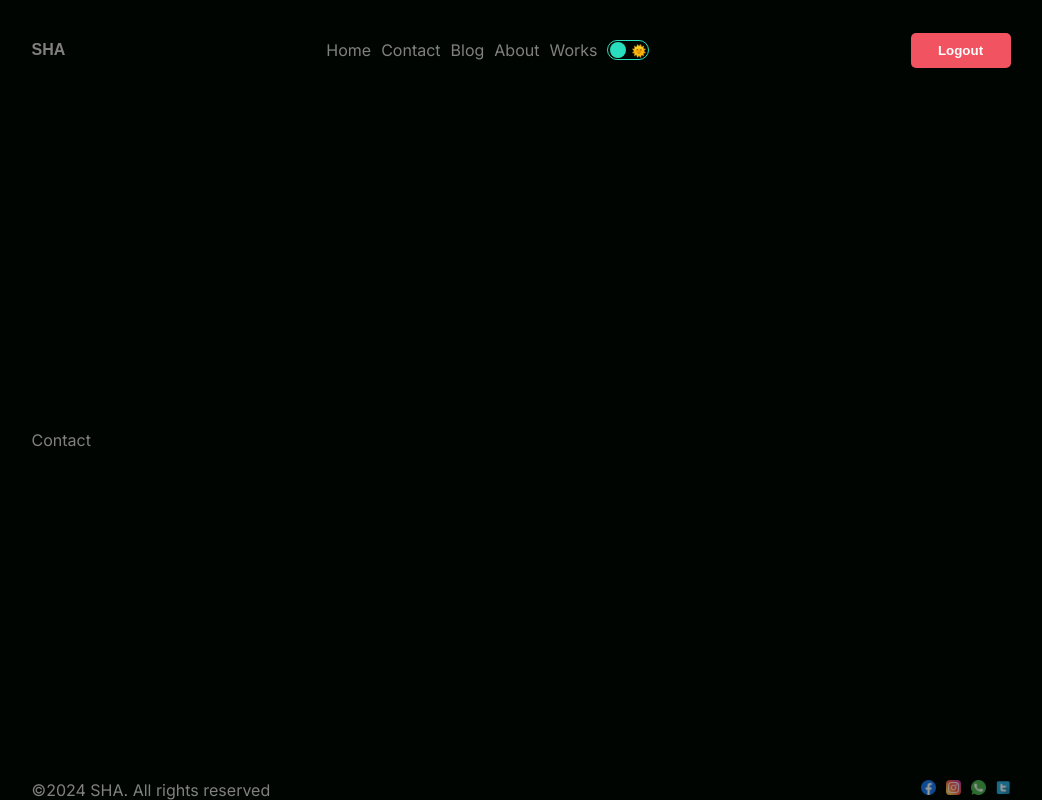
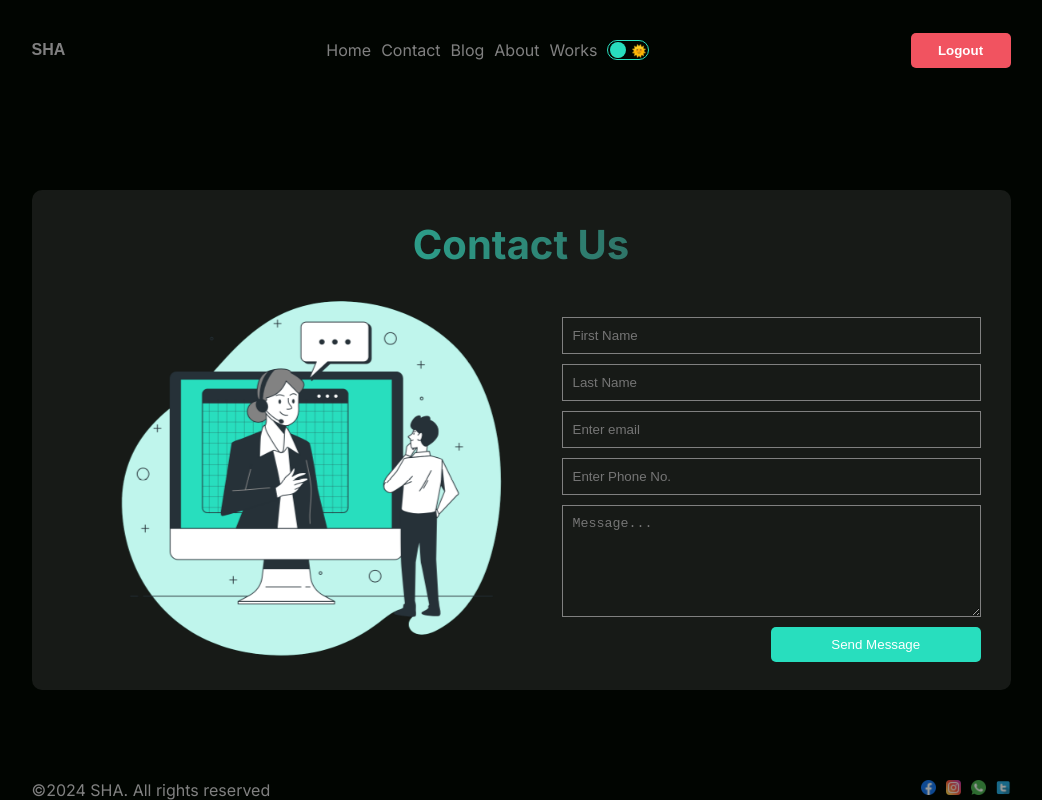
Before and after one commit to shalu2022/nextjs-blog-app, a Next.js app: page /contact in a window 1280 px wide. Shown: the whole page, without its empty margins (119-1161 px from the left). Built offline with nearby package versions, Linux system fonts and the light colour scheme.

Commit message:
#11: added contact us page

```diff
--- /dev/null
+++ b/src/app/contact/contact.module.css
@@ -0,0 +1,60 @@
+.container{
+    height: 500px;
+    text-align: center;
+    /* background-color: aquamarine; */
+    gap: 20px;
+    background-color: rgba(128, 128, 128, 0.171);
+    padding: 30px;
+    border-radius: 10px;
+}
+.mainHeading{
+    font-size: 40px;
+    background: linear-gradient(to right, #28debe, #333);
+    background-clip: text;
+    color: transparent;
+}
+.innerContainer{
+    display: flex;
+    align-items: center;
+    justify-content: center;
+    /* background-color: rebeccapurple; */
+    height: 100%;
+
+}
+.img{
+    object-fit: contain;
+    animation: zoom 3s infinite ease alternate
+}
+@keyframes zoom {
+    from {
+        transform: translateY(-15px);
+    }
+    to {
+        transform: translateY(0);
+    }
+}
+.imageContainer{
+    flex:1
+}
+.form{
+    display: flex;
+    flex-direction: column;
+    flex:1;
+    gap:10px;}
+.input, .textarea{
+    border:none;
+    padding: 10px;
+    background-color: transparent;
+    border: 1px solid grey;
+    color: white;
+}
+.button{
+    width: 50%;
+    margin-left: 50%;
+    background-color: #28debe;
+    border: none;
+    padding: 10px;
+    border-radius: 5px;
+    color: white;
+    cursor: pointer;
+}
--- a/src/app/contact/page.jsx
+++ b/src/app/contact/page.jsx
@@ -1,8 +1,25 @@
 import React from 'react'
+import style from './contact.module.css'
+import Image from 'next/image'
 
 function Contact() {
   return (
-    <div>Contact</div>
+    <div className={style.container}>
+      <h1 className={style.mainHeading}>Contact Us</h1>
+      <div className={style.innerContainer}>
+        <div className={style.imageContainer}>
+          <Image className={style.img} width={500} height={400} src="/contact_us.png"/>
+        </div>
+        <div className={style.form}>
+          <input className={style.input} type='text' placeholder='First Name'/>
+          <input className={style.input} type='text' placeholder='Last Name'/>
+          <input className={style.input} type='text' placeholder='Enter email'/>
+          <input className={style.input} type='text' placeholder='Enter Phone No.'/>
+          <textarea className={style.textarea} placeholder='Message...' cols={29} rows={6}/>
+          <button type='submit' className={style.button}>Send Message</button>
+        </div>
+      </div>
+    </div>
   )
 }
 
--- a/src/app/page.module.css
+++ b/src/app/page.module.css
@@ -35,4 +35,13 @@
   width: 100%;
   height: 400px;
   object-fit: cover;
+  animation: zoom 3s infinite ease alternate
 }
+@keyframes zoom {
+  from {
+      transform: translateY(15px);
+  }
+  to {
+      transform: translateY(0);
+  }
+}
```
Also changed, not shown: public/contact_us.png (added).
